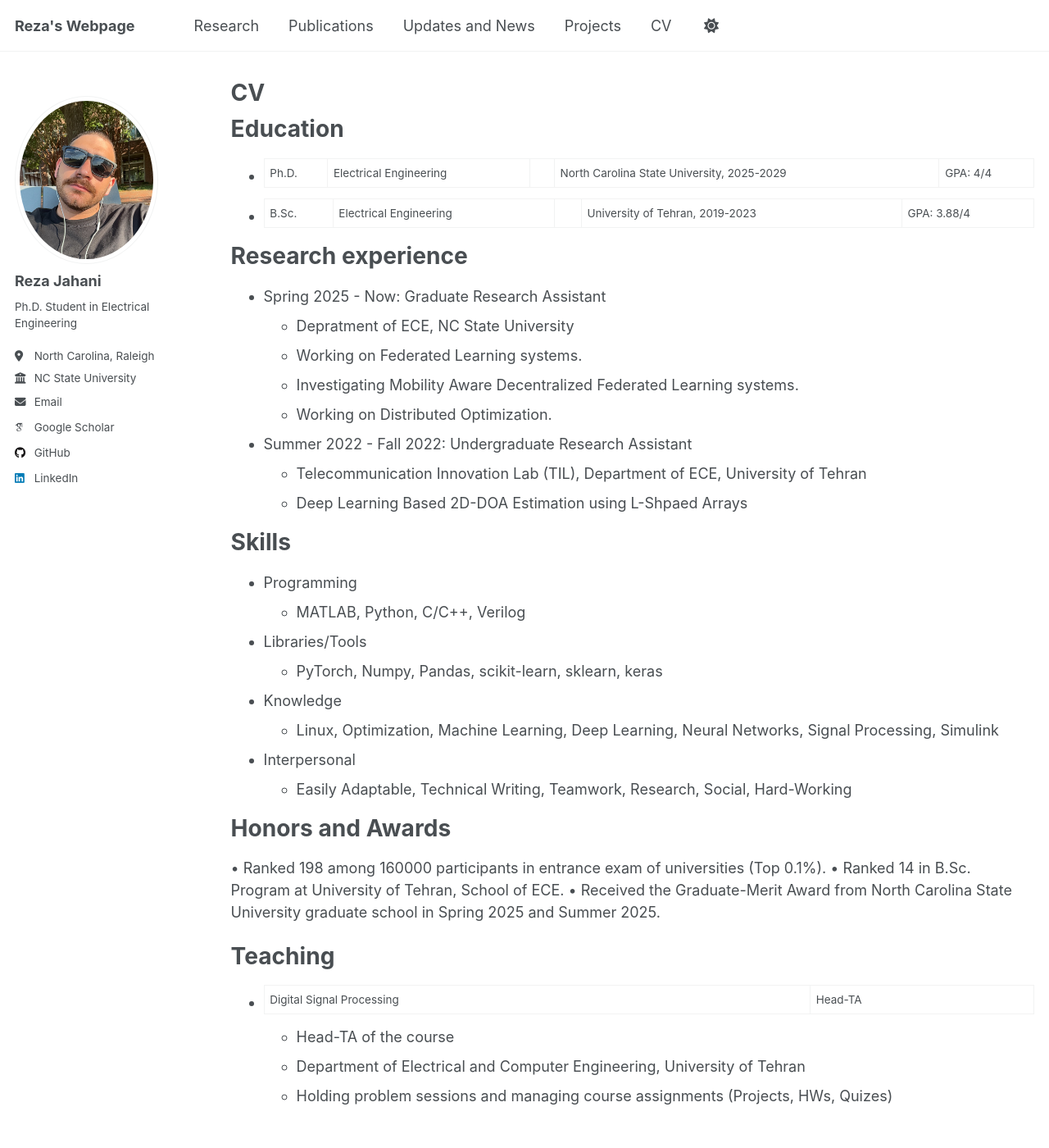
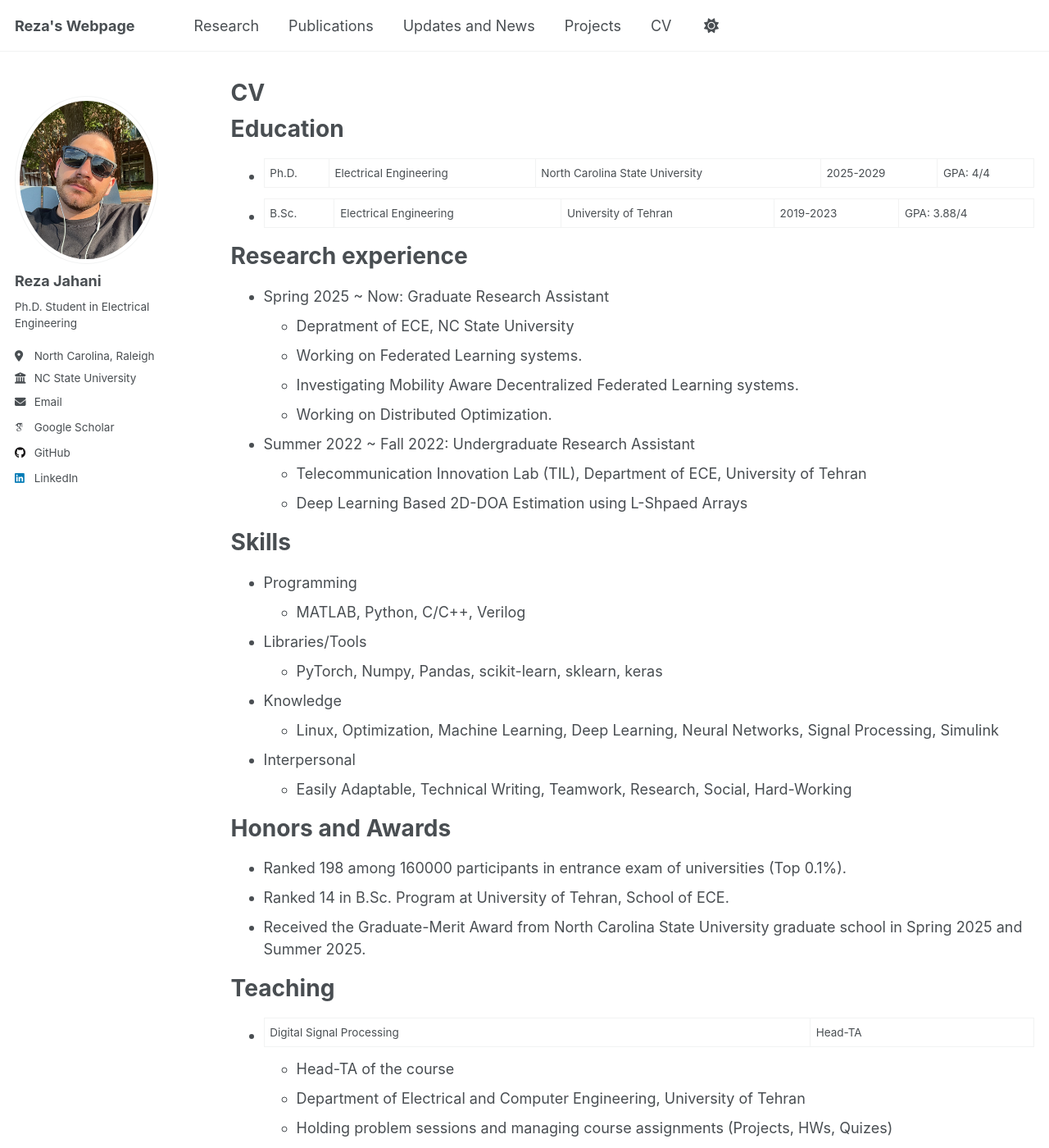
Before and after one commit to RezaJahanii/RezaJahanii.github.io, a Jekyll site: the page built from _pages/cv.md, in a window 1280 px wide and 1400 px high. Shown: the whole window at 82% size. Built offline with Jekyll 4.4.1, drawn with Linux system fonts in a browser that asks for light colours; some web fonts are replaced; a script that is not in the unit is left out.

Commit message:
Update cv.md

```diff
--- a/_pages/cv.md
+++ b/_pages/cv.md
@@ -11,18 +11,18 @@ redirect_from:
 
 Education
 ======
-* Ph.D. | Electrical Engineering || North Carolina State University, 2025-2029  |  GPA: 4/4
-* B.Sc. | Electrical Engineering || University of Tehran, 2019-2023  | GPA: 3.88/4
+* Ph.D. | Electrical Engineering | North Carolina State University  |  2025-2029  |  GPA: 4/4
+* B.Sc. | Electrical Engineering | University of Tehran  |  2019-2023  | GPA: 3.88/4
 
 Research experience
 ======
-* Spring 2025 - Now: Graduate Research Assistant
+* Spring 2025 ~ Now: Graduate Research Assistant
   * Depratment of ECE, NC State University
   * Working on Federated Learning systems.
   * Investigating Mobility Aware Decentralized Federated Learning systems.
   * Working on Distributed Optimization.
 
-* Summer 2022 - Fall 2022: Undergraduate Research Assistant
+* Summer 2022 ~ Fall 2022: Undergraduate Research Assistant
   * Telecommunication Innovation Lab (TIL), Department of ECE, University of Tehran
   * Deep Learning Based 2D-DOA Estimation using L-Shpaed Arrays
 
@@ -40,9 +40,9 @@ Skills
 
 Honors and Awards
 ======
-• Ranked 198 among 160000 participants in entrance exam of universities (Top 0.1%).
-• Ranked 14 in B.Sc. Program at University of Tehran, School of ECE.
-• Received the Graduate-Merit Award from North Carolina State University graduate school in Spring 2025 and Summer 2025.
+* Ranked 198 among 160000 participants in entrance exam of universities (Top 0.1%).
+* Ranked 14 in B.Sc. Program at University of Tehran, School of ECE.
+* Received the Graduate-Merit Award from North Carolina State University graduate school in Spring 2025 and Summer 2025.
 
 Teaching
 ======
```
